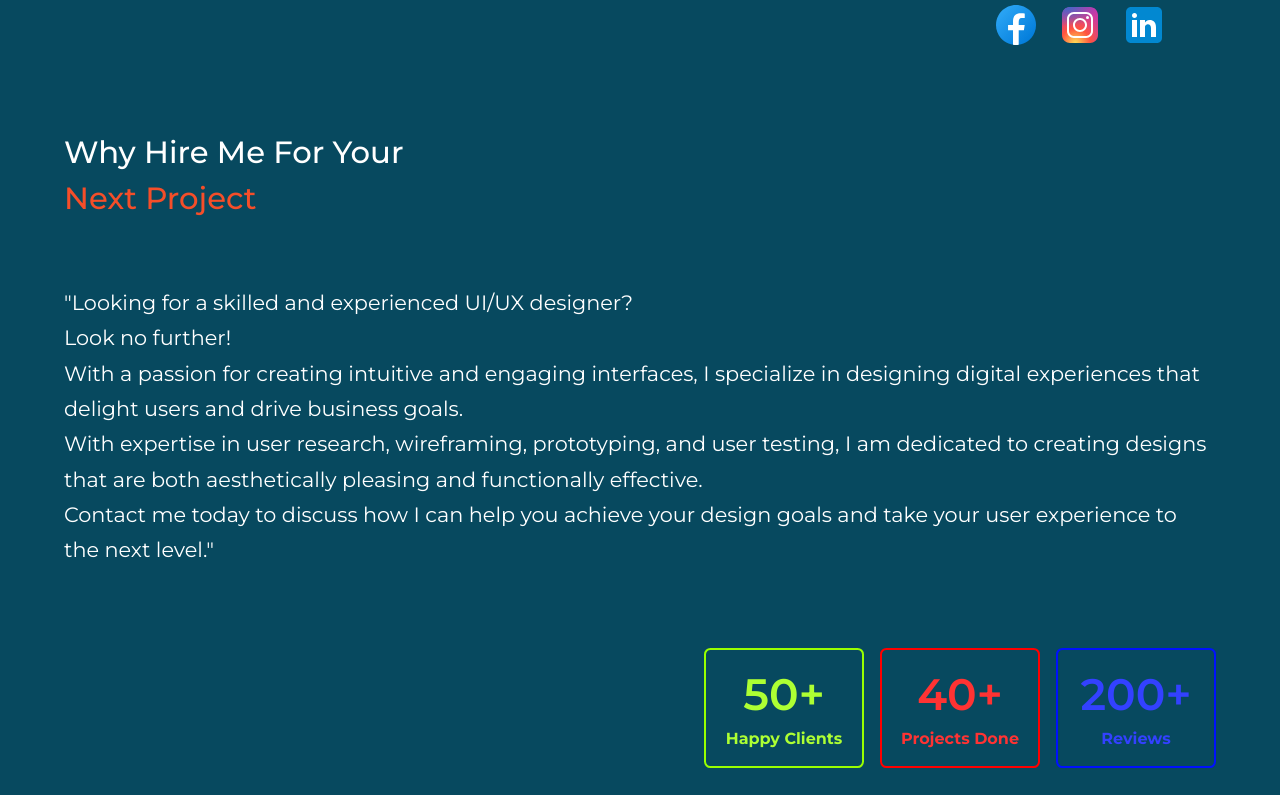
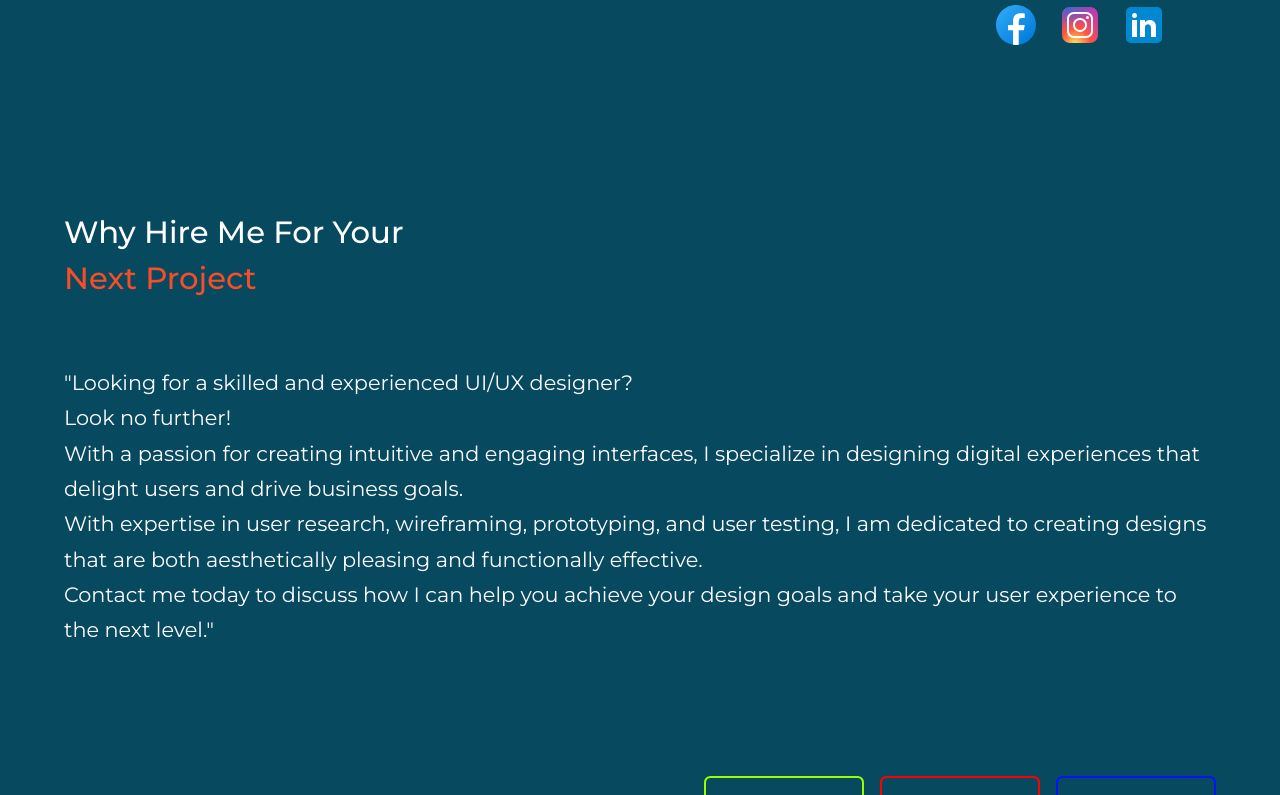
Before and after one commit to bojan09/denkovski-portfolio, a React (Vite) app: page / in a window 1280 px wide. Shown: the part 980-1775 px from the top of the page. Built offline with nearby package versions, Linux system fonts and the light colour scheme.

Commit message:
minor fixes

```diff
--- a/src/pages/HireMe/HireMe.css
+++ b/src/pages/HireMe/HireMe.css
@@ -50,7 +50,7 @@
     border: 2px solid hsl(84, 100%, 50%);
     border-radius: .4rem;
     color: hsl(84, 100%, 60%);
-
+    padding: 3rem 3.5rem;
 }
 
 .happy-clients_box:hover {
@@ -63,6 +63,7 @@
     border: 2px solid hsl(0, 100%, 50%);
     border-radius: .4rem;
     color: hsl(0, 100%, 60%);
+    padding: 3rem 3.5rem;
 }
 
 .projects-done_box:hover {
@@ -74,6 +75,7 @@
     border: 2px solid hsl(236, 100%, 50%);
     border-radius: .4rem;
     color: hsl(236, 100%, 60%);
+    padding: 3rem 3.5rem;
 }
 
 .reviews_box:hover {
@@ -84,7 +86,7 @@
 @media screen and (min-width:500px) {
 
     .hire-me {
-        margin-top: 5rem;
+        margin: 10rem 0;
     }
 
     .hire-me_heading {
@@ -99,7 +101,7 @@
     .hire-me_boxes {
         flex-direction: row;
         justify-content: flex-end;
-        margin-top: 5rem;
+        margin-top: 8rem;
     }
 
     .hire-me_boxes>* {
```
